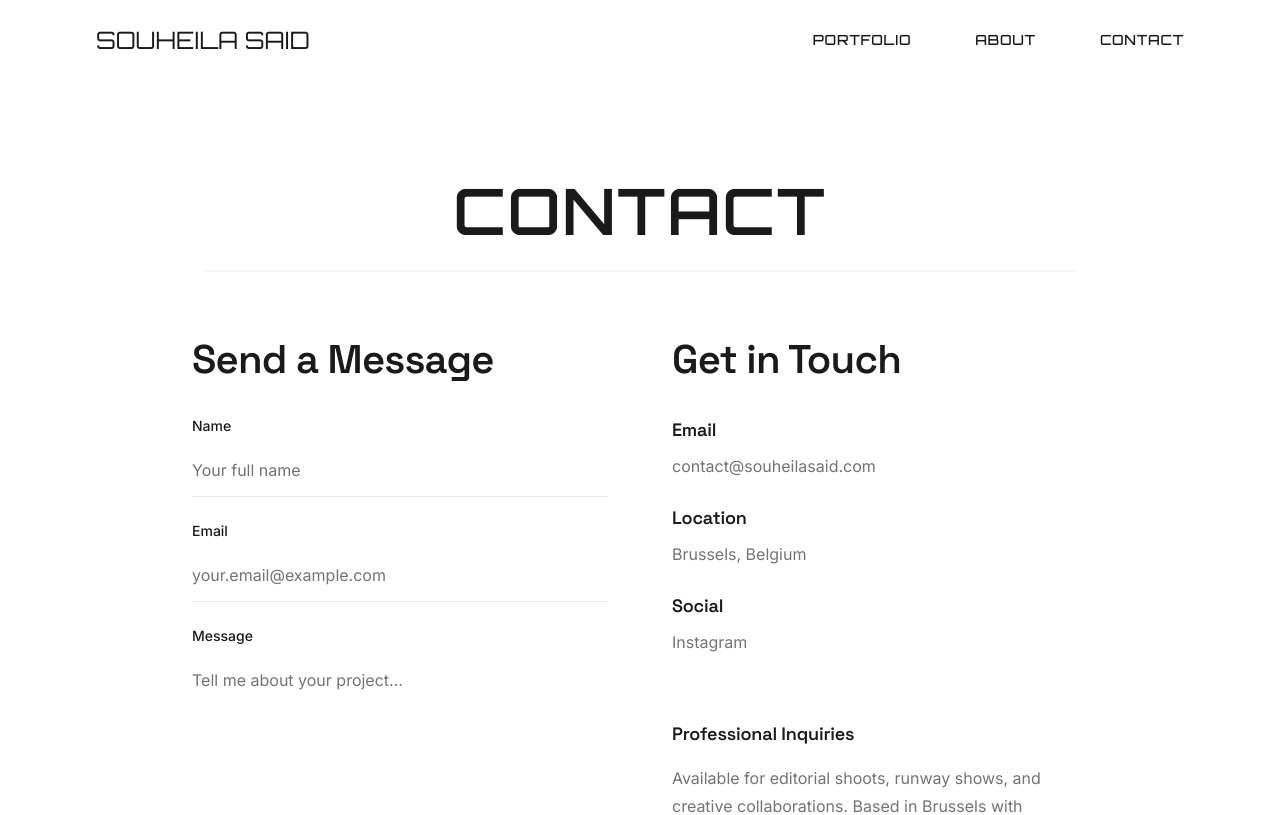
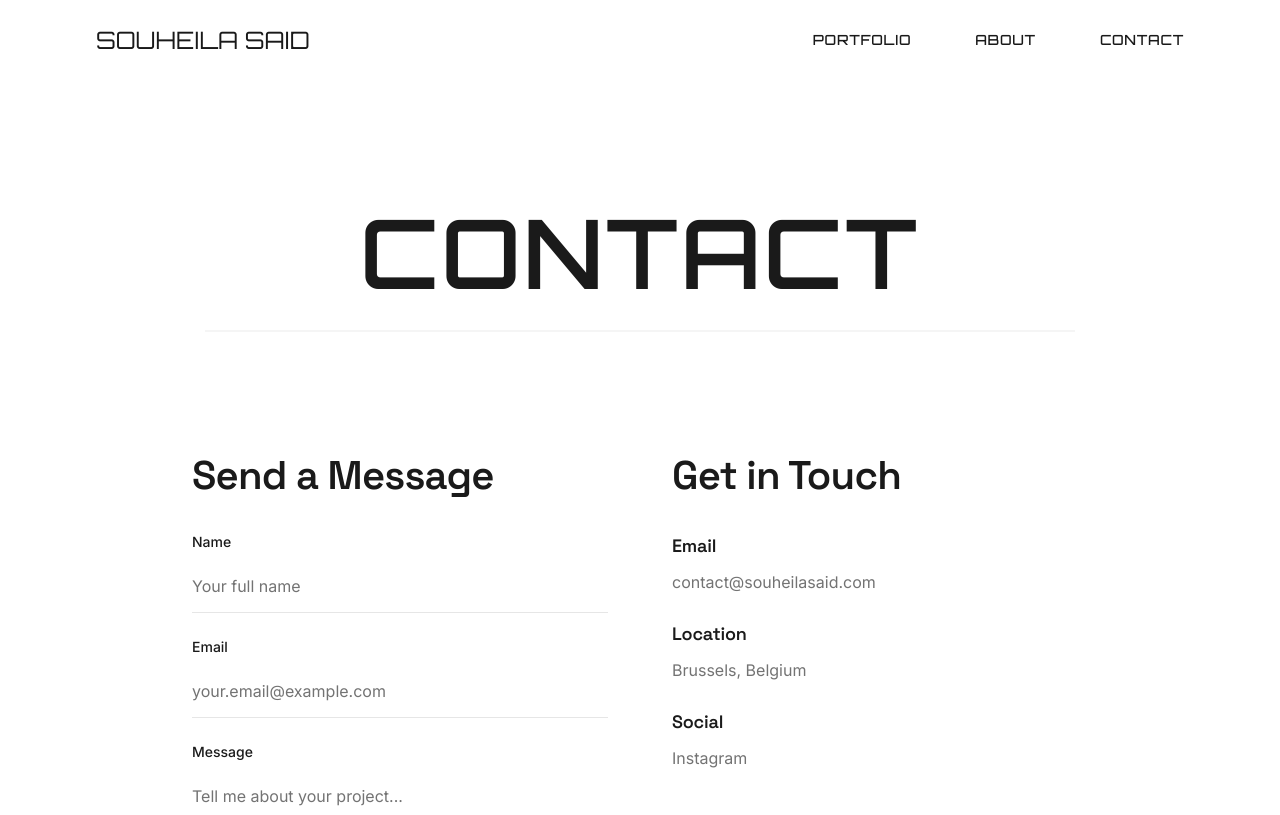
Before and after one commit to xxxsosoxxx/portfolio, a React (Vite) app: page /contact in a window 1280 px wide. Shown: the top 815 px of the page. Built offline with nearby package versions, Linux system fonts and the light colour scheme.

Commit message:
fix: hero section size & CTA buttons animation

```diff
--- a/client/components/ui/HeroBlock.tsx
+++ b/client/components/ui/HeroBlock.tsx
@@ -1,7 +1,7 @@
 "use client";
 
 import { motion } from "framer-motion";
-import { Link, useLocation } from "react-router-dom";
+import { useLocation } from "react-router-dom";
 import { useNavigationDirection } from "@/hooks/useNavigationDirection";
 
 const presets = {
@@ -18,15 +18,14 @@ export const HeroBlock = () => {
   const isForward = direction === "forward";
 
   return (
-    <section className="relative flex flex-col items-center justify-center px-6 md:px-12 lg:px-24 text-center pt-16 pb-12 md:pt-24 md:pb-16 overflow-hidden">
+    <section className="py-[15vh] px-6 md:px-12 lg:px-24 flex flex-col items-center justify-center text-center overflow-hidden">
 
-
-      {/* Titre principal */}
+      {/* Titre principal éditorial responsive */}
       <motion.h1
         initial={{ opacity: 0, x: isForward ? 100 : -100 }}
         animate={{ opacity: 1, x: 0 }}
         transition={{ duration: 0.6, ease: [0.25, 0.8, 0.25, 1] }}
-        className="text-hero--edito md:text-hero--edito--mobile max-w-[90vw] font-orbitron font-semibold uppercase tracking-wide text-foreground"
+        className="text-[clamp(2rem,8vw,6rem)] max-w-[90vw] mx-auto font-orbitron font-semibold uppercase tracking-wide text-foreground"
       >
         {preset?.title}
       </motion.h1>
@@ -35,10 +34,7 @@ export const HeroBlock = () => {
       <motion.div
         layoutId="cta-line"
         className={`origin-${isForward ? "left" : "right"} mt-6 h-[2px] w-[80%] bg-muted`}
-        initial={{ scaleX: 0 }}
-        animate={{ scaleX: 1 }}
-        transition={{ duration: 0.6, ease: [0.25, 0.8, 0.25, 1] }}
-        />
+      />
     </section>
   );
 };
--- a/client/components/ui/animatedCTA.tsx
+++ b/client/components/ui/animatedCTA.tsx
@@ -1,6 +1,5 @@
 import { useNavigate } from "react-router-dom";
 import { motion } from "framer-motion";
-import { Button } from "@/components/ui/button";
 import { useState } from "react";
 
 interface AnimatedCTAProps {
```
